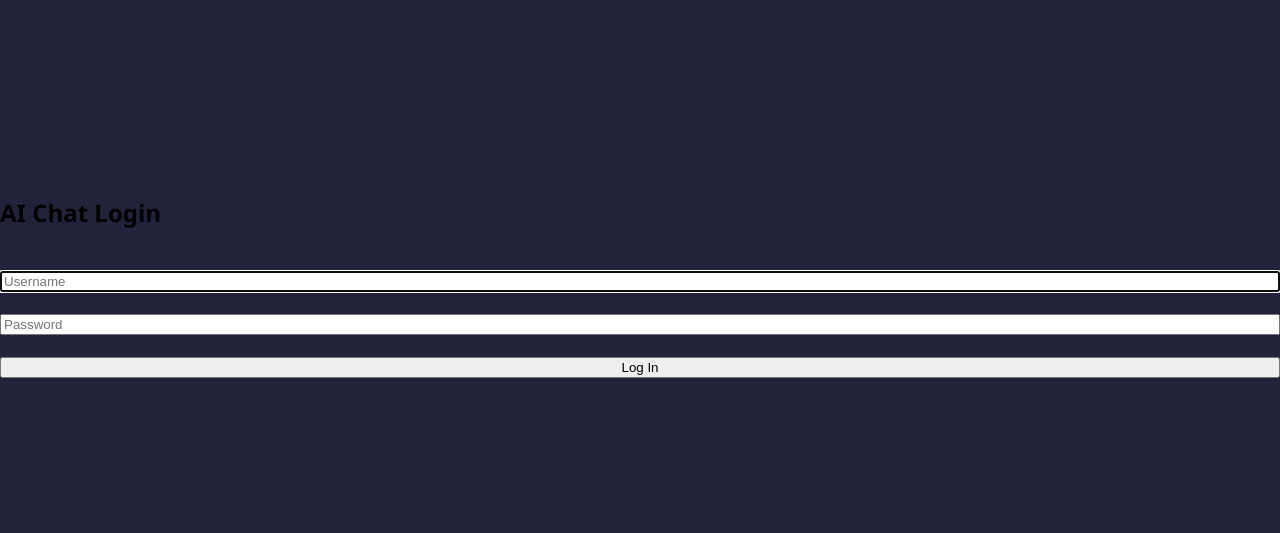
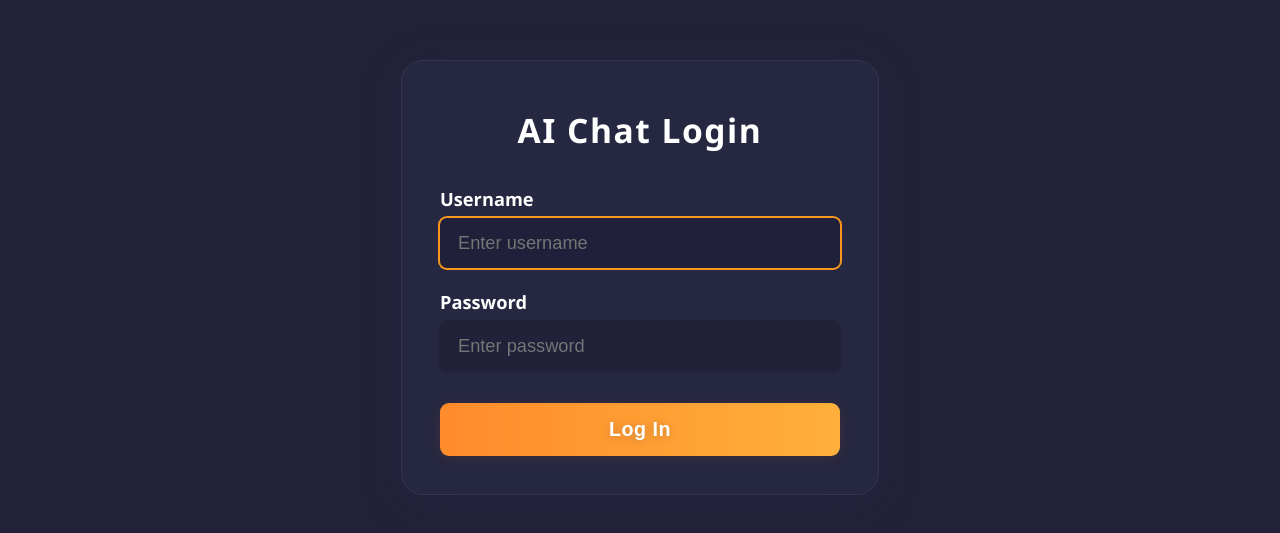
Before and after one commit to prince3453/AIGPT, a React (Create React App) app: page / in a window 1280 px wide. Shown: the part 123-656 px from the top of the page. Built offline with nearby package versions, Linux system fonts and the light colour scheme.

Commit message:
Login screen adjusted with all the things

```diff
--- a/src/Components/Login.css
+++ b/src/Components/Login.css
@@ -1,31 +1,35 @@
-/* Background and layout */
 .login-root {
   min-height: 100vh;
   width: 100vw;
   display: flex;
   align-items: center;
   justify-content: center;
-  background: #22223b; /* Matches sidebar/dashboard theme */
+  background: #23223a;
+  font-family: 'Segoe UI', 'Roboto', 'Arial', sans-serif;
 }
 
-/* Login box styling */
 .login-box {
-  background: #2b2d42; /* Similar to dashboard chat header */
-  padding: 42px 38px 34px 38px;
-  border-radius: 16px;
-  box-shadow: 0 6px 32px rgba(0,0,0,0.18);
+  background: #262741;
+  padding: 46px 38px 38px 38px;
+  border-radius: 22px;
+  box-shadow: 0 8px 48px 0 rgba(44, 44, 84, 0.18);
   min-width: 340px;
+  max-width: 400px;
+  width: 100%;
   display: flex;
   flex-direction: column;
   align-items: center;
+  border: 1.5px solid #35354d;
 }
 
 .login-title {
   color: #fff;
   font-weight: 700;
-  font-size: 1.7rem;
-  margin-bottom: 32px;
-  letter-spacing: 1px;
+  font-size: 2.1rem;
+  margin-bottom: 34px;
+  letter-spacing: 1.5px;
+  text-align: center;
+  width: 100%;
 }
 
 .login-form {
@@ -33,49 +37,66 @@
   display: flex;
   flex-direction: column;
   gap: 22px;
+  align-items: center;
+}
+
+.login-group {
+  width: 100%;
+  display: flex;
+  flex-direction: column;
+  align-items: flex-start;
 }
 
 .login-label {
-  color: #e0e0e0;
-  font-size: 1.06rem;
-  margin-bottom: 8px;
-  font-weight: 500;
+  color: #fff;
+  font-size: 1.14rem;
+  margin-bottom: 7px;
+  font-weight: 600;
+  text-align: left;
+  width: 100%;
 }
 
 .login-input {
   width: 100%;
-  padding: 11px 16px;
-  border: 1.5px solid #35354d;
-  border-radius: 8px;
-  background: #22223b;
+  padding: 14px 18px;
+  border: none;
+  border-radius: 7px;
+  background: #21213a;
   color: #fff;
-  font-size: 1.06rem;
-  transition: border 0.2s;
+  font-size: 1.14rem;
   outline: none;
+  box-shadow: 0 0 0 1.5px #23223a;
+  transition: box-shadow 0.2s, background 0.18s;
+  margin-bottom: 0;
+  box-sizing: border-box;
 }
 
 .login-input:focus {
-  border-color: #4a4e69;
-  background: #232343;
+  box-shadow: 0 0 0 2px #f8961e;
+  background: #20203a;
 }
 
 .login-btn {
   width: 100%;
-  padding: 13px 0;
-  background: linear-gradient(90deg, #f3722c 0%, #f8961e 100%);
+  padding: 15px 0;
+  background: linear-gradient(90deg, #ff8b2b 0%, #ffb03a 100%);
   color: #fff;
-  font-weight: 600;
-  font-size: 1.13rem;
+  font-weight: 700;
+  font-size: 1.23rem;
   border: none;
-  border-radius: 8px;
+  border-radius: 9px;
   cursor: pointer;
-  box-shadow: 0 2px 6px rgba(243,114,44,0.13);
-  transition: background 0.2s;
-  margin-top: 8px;
+  box-shadow: 0 2px 12px rgba(243,114,44,0.11);
+  transition: background 0.22s, transform 0.12s;
+  margin-top: 10px;
+  letter-spacing: 0.5px;
+  text-shadow: 0 1px 8px #35354d44;
 }
 
-.login-btn:hover {
-  background: linear-gradient(90deg, #f8961e 0%, #f3722c 100%);
+.login-btn:hover,
+.login-btn:focus {
+  background: linear-gradient(90deg, #ffb03a 0%, #ff8b2b 100%);
+  transform: scale(1.015);
 }
 
 .login-error {
@@ -87,4 +108,16 @@
   font-weight: 500;
   font-size: 1rem;
   text-align: center;
+  width: 100%;
 }
+
+@media (max-width: 600px) {
+  .login-box {
+    min-width: 94vw;
+    max-width: 98vw;
+    padding: 28px 4vw 22px 4vw;
+  }
+  .login-title {
+    font-size: 1.35rem;
+  }
+}
--- a/src/Components/Login.jsx
+++ b/src/Components/Login.jsx
@@ -1,41 +1,54 @@
 import React, { useState } from "react";
 import "./Login.css";
 
-const Login = ({ onLogin }) => {
+export default function Login({ onLogin }) {
   const [username, setUsername] = useState("");
   const [password, setPassword] = useState("");
+  const [error, setError] = useState("");
 
   const handleSubmit = (e) => {
     e.preventDefault();
-  // Only allow admin/admin12345
     if (username === "admin" && password === "admin12345") {
       onLogin(username);
     } else {
-    alert("Invalid username or password. Please try again.");
+      setError("Invalid username or password.");
     }
   };
 
   return (
     <div className="login-root">
-      <form className="login-form" onSubmit={handleSubmit}>
-        <h2>AI Chat Login</h2>
+      <div className="login-box">
+        <div className="login-title">AI Chat Login</div>
+        {error && <div className="login-error">{error}</div>}
+        <form className="login-form" onSubmit={handleSubmit} autoComplete="off">
+          <div className="login-group">
+            <label className="login-label" htmlFor="username">Username</label>
             <input
+              className="login-input"
+              id="username"
               type="text"
-          placeholder="Username"
+              autoFocus
+              autoComplete="username"
+              placeholder="Enter username"
               value={username}
-          autoFocus
-          onChange={(e) => setUsername(e.target.value)}
+              onChange={e => setUsername(e.target.value)}
             />
+          </div>
+          <div className="login-group">
+            <label className="login-label" htmlFor="password">Password</label>
             <input
+              className="login-input"
+              id="password"
               type="password"
-          placeholder="Password"
+              autoComplete="current-password"
+              placeholder="Enter password"
               value={password}
-          onChange={(e) => setPassword(e.target.value)}
+              onChange={e => setPassword(e.target.value)}
             />
-        <button type="submit">Log In</button>
+          </div>
+          <button className="login-btn" type="submit">Log In</button>
         </form>
       </div>
+    </div>
   );
-};
-
-export default Login;
+}
```
Lines whose indentation alone changed are shown as unchanged.
